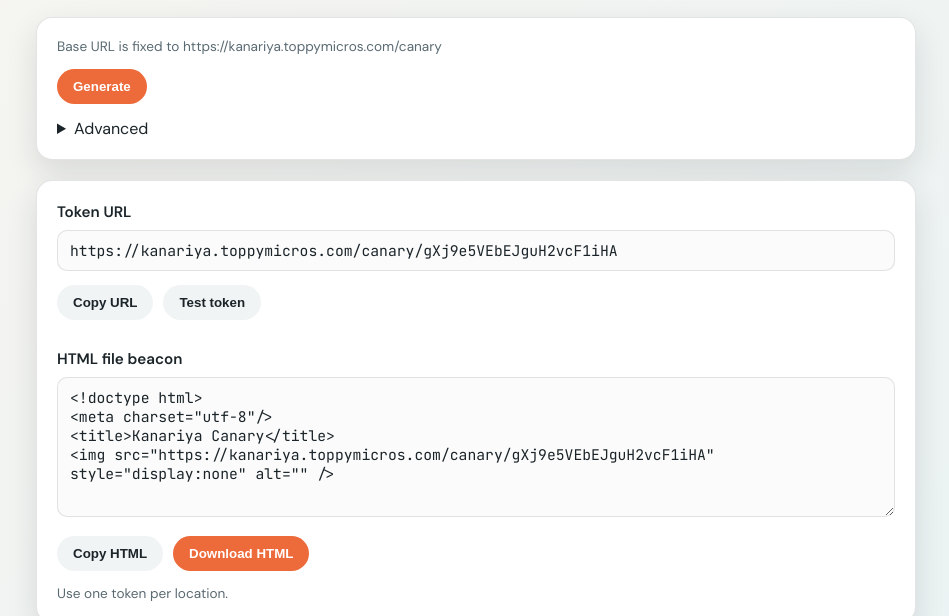
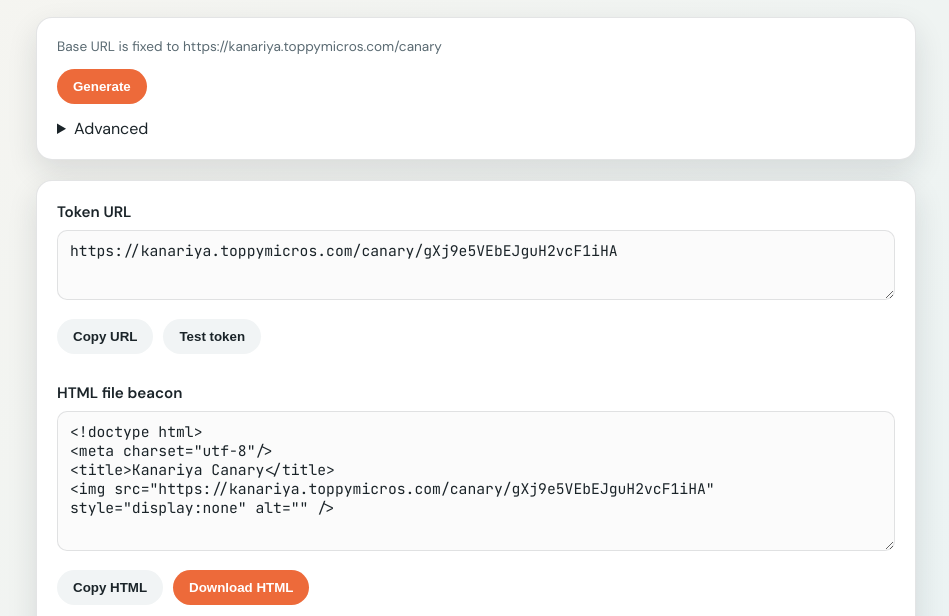
Before and after one commit to ToppyMicroServices/Kanariya, a website: page docs/index.html in a window 1280 px wide. Shown: the part 163-779 px from the top of the page, without its empty margins (164-1113 px from the left). Drawn offline with Linux system fonts and the light colour scheme.

Commit message:
feat: Enhance token URL display with textarea and update status message

```diff
--- a/docs/index.html
+++ b/docs/index.html
@@ -92,6 +92,10 @@
         resize: vertical;
       }
 
+      .token-output {
+        min-height: 70px;
+      }
+
       .row {
         display: grid;
         gap: 12px;
@@ -162,7 +166,7 @@
       <section class="card stack">
         <div>
           <label>Token URL</label>
-          <input id="tokenUrl" readonly />
+          <textarea id="tokenUrl" class="token-output" readonly></textarea>
         </div>
         <div class="actions">
           <button class="ghost" data-copy="tokenUrl">Copy URL</button>
@@ -287,7 +291,7 @@
         tokenStatus.textContent = "Testing...";
         try {
           const response = await fetch(url, { method: "GET" });
-          tokenStatus.textContent = `Status: ${response.status} (event recorded)`;
+          tokenStatus.textContent = `Status: ${response.status} (request sent)`;
         } catch (err) {
           tokenStatus.textContent = "Failed to reach token URL.";
         }
```
Also changed, not shown: public/index.html (+6 -2 lines).
